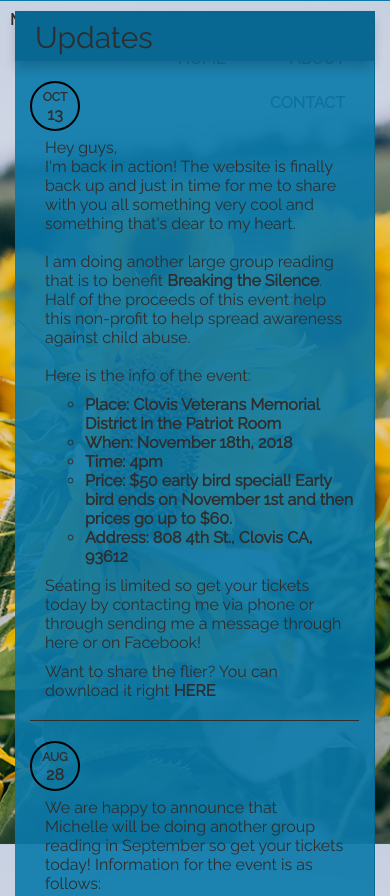
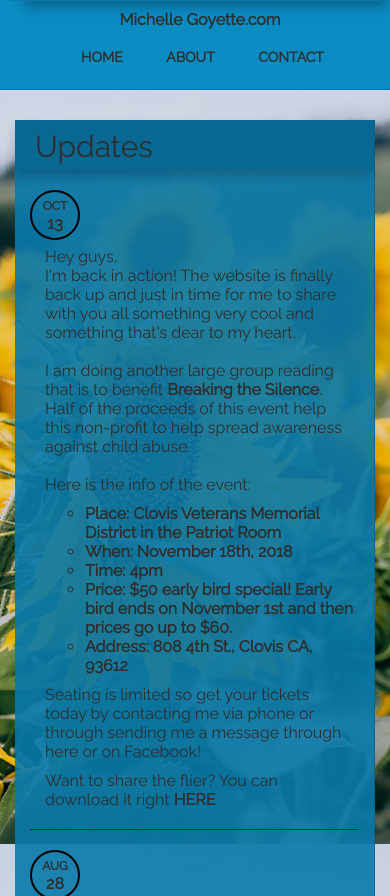
Before and after one commit to zenkitties/michelle-goyette, a website: page index.html in a window 390 px wide. Shown: the top 896 px of the page. Drawn offline with Linux system fonts and the light colour scheme.

Commit message:
media query fixes for mobile devices

```diff
--- a/css/styles.css
+++ b/css/styles.css
@@ -46,12 +46,14 @@ div.page-headings {
 header {
   min-height: 100%;
   background-color: #0a8bc2;
-  border-bottom: 1px solid #0979aa; }
+  border-bottom: 1px solid #0979aa;
+  z-index: 1000; }
   header ul.navigation-menu {
     display: block;
     text-align: right;
     text-transform: uppercase;
-    margin-bottom: 0; }
+    margin-bottom: 0;
+    z-index: 1000; }
     header ul.navigation-menu #open-contact:hover {
       cursor: pointer; }
     header ul.navigation-menu a {
@@ -221,7 +223,23 @@ footer {
 
 @media (max-width: 700px) {
   .main-content {
-    margin: 10px 0; }
+    margin: 30px 0 100px 0; }
+  /* Header Styles */
+  header {
+    height: 90px; }
+    header ul.navigation-menu {
+      min-height: 50px;
+      text-align: center;
+      font-size: 14px;
+      padding-right: 0; }
+      header ul.navigation-menu li {
+        padding: 10px 20px; }
+      header ul.navigation-menu li:hover {
+        background: none;
+        border-bottom: none; }
+    header .brand-logo {
+      text-align: center;
+      padding-right: 0; }
   /* Updates */
   .updates {
     -webkit-box-shadow: none;
@@ -230,7 +248,7 @@ footer {
   .contact-form {
     margin: 0 10px; }
   div.testimonials {
-    margin: 10px 10px 30px 10px; }
+    margin: -70px 10px 30px 10px; }
   /* Media Testimonials */
   div#slider {
     height: 350px;
--- a/index.html
+++ b/index.html
@@ -9,9 +9,8 @@
     <link rel="stylesheet" href="css/styles.css">
 </head>
 <body class="site" ng-app="michelleApp">
-
+   <div class="row">
     <header class="col-md-12">
-       <div class="row">
         <nav>
             <div class="col-md-6 col-xs-12 brand-logo">
                 <a href="http://michellegoyette.com">Michelle Goyette.com</a>
@@ -22,8 +21,8 @@
                 <li><a id="open-contact">contact</a></li>
             </ul>
         </nav>
-        </div>
     </header>
+    </div>
 
 
     <!--CONTACT FORM -->
```
